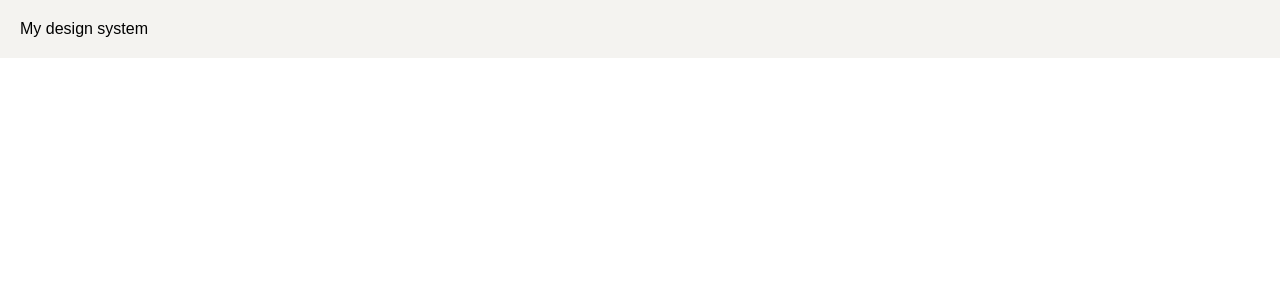
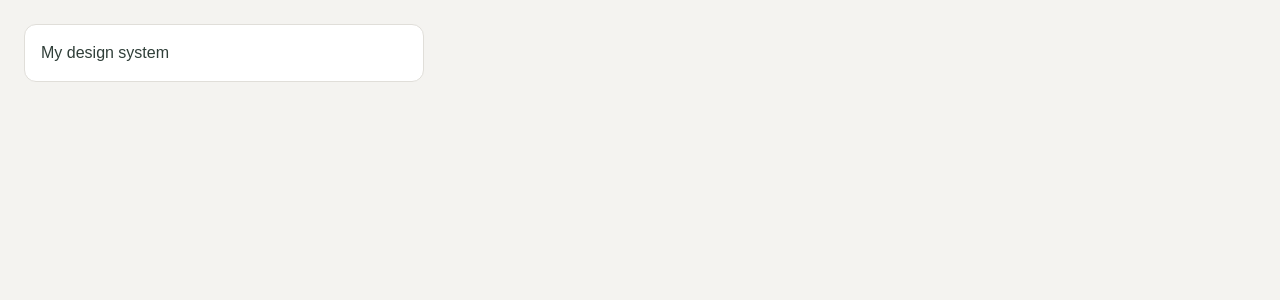
Before and after one commit to EmmaWikstrom/design-system-react-ts, a React (Vite) app: page / in a window 1280 px wide. Shown: the top 300 px of the page. Built offline with nearby package versions, Linux system fonts and the light colour scheme.

Commit message:
feat: add core design tokens

```diff
--- a/src/App.tsx
+++ b/src/App.tsx
@@ -1,9 +1,34 @@
 import { colors } from "./tokens/colors";
+import { spacing } from "./tokens/spacing";
+import { radius } from "./tokens/radius";
+import { typography } from "./tokens/typography";
+import { borders } from "./tokens/borders";
 
 function App() {
   return (
-    <div style={{ background: colors.subtle, padding: "20px" }}>
-      My design system
+    <div
+      style={{
+        background: colors.subtle,
+        padding: spacing.xl,
+        fontFamily: typography.fontFamily.base,
+        minHeight: "100vh",
+      }}
+    >
+      <div
+        style={{
+          background: colors.background,
+          color: colors.text.primary,
+          border: borders.default,
+          borderRadius: radius.md,
+          padding: spacing.lg,
+          fontSize: typography.fontSize.md,
+          fontWeight: typography.fontWeight.medium,
+          lineHeight: typography.lineHeight.md,
+          maxWidth: "400px",
+        }}
+      >
+        My design system
+      </div>
     </div>
   );
 }
--- a/src/tokens/borders.ts
+++ b/src/tokens/borders.ts
@@ -0,0 +1,5 @@
+import { colors } from "./colors";
+
+export const borders = {
+  default: `1px solid ${colors.border.default}`,
+};
--- a/src/tokens/radius.ts
+++ b/src/tokens/radius.ts
@@ -0,0 +1,5 @@
+export const radius = {
+  sm: "8px",
+  md: "12px",
+  full: "9999px",
+};
--- a/src/tokens/spacing.ts
+++ b/src/tokens/spacing.ts
@@ -0,0 +1,7 @@
+export const spacing = {
+  xs: "4px",
+  sm: "8px",
+  md: "12px",
+  lg: "16px",
+  xl: "24px",
+};
--- a/src/tokens/typography.ts
+++ b/src/tokens/typography.ts
@@ -0,0 +1,22 @@
+export const typography = {
+  fontFamily: {
+    base: "Arial, sans-serif",
+  },
+
+  fontSize: {
+    sm: "14px",
+    md: "16px",
+    lg: "18px",
+  },
+
+  fontWeight: {
+    regular: 400,
+    medium: 500,
+    semibold: 600,
+  },
+
+  lineHeight: {
+    sm: 1.4,
+    md: 1.5,
+  },
+};
```
